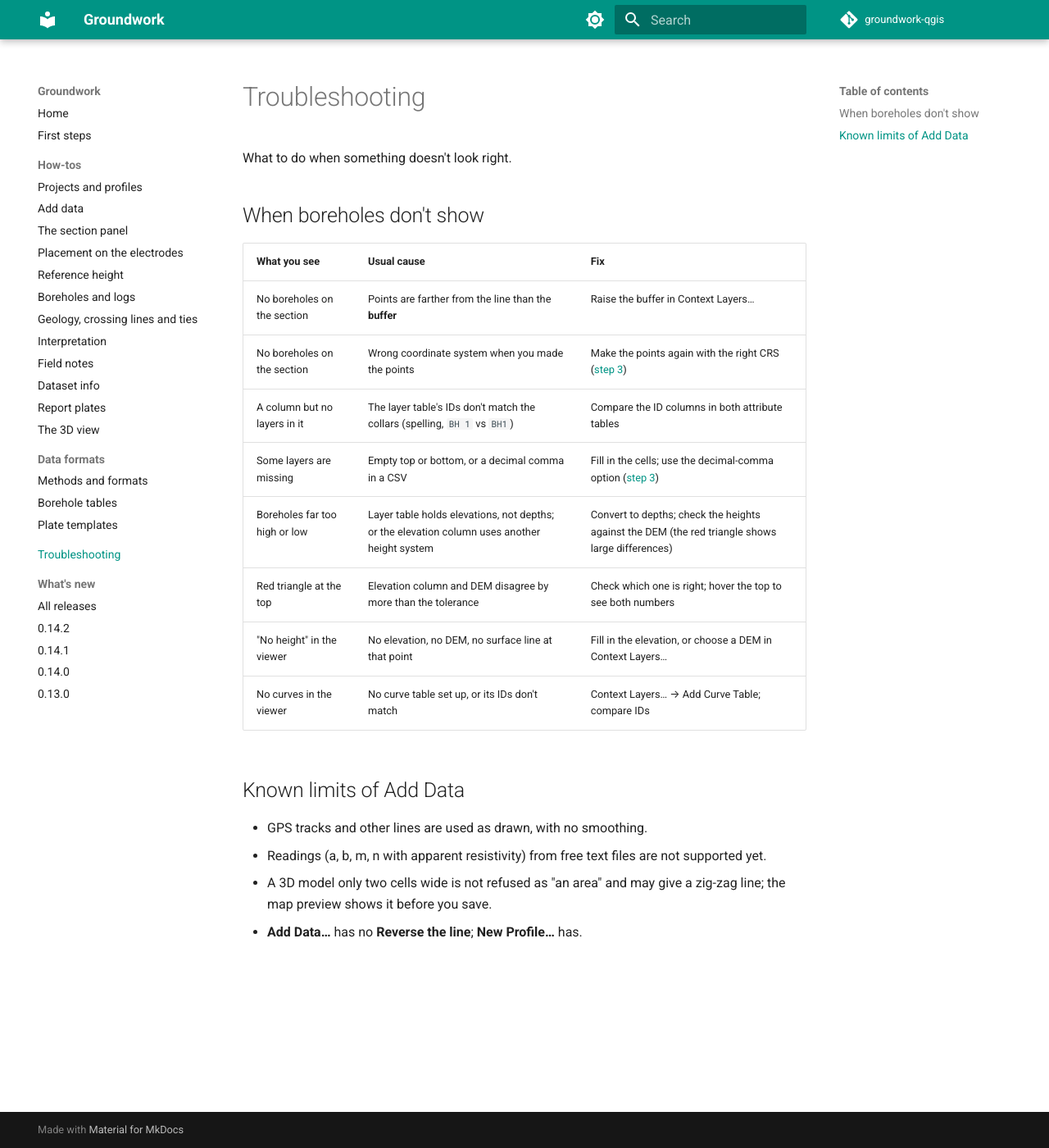
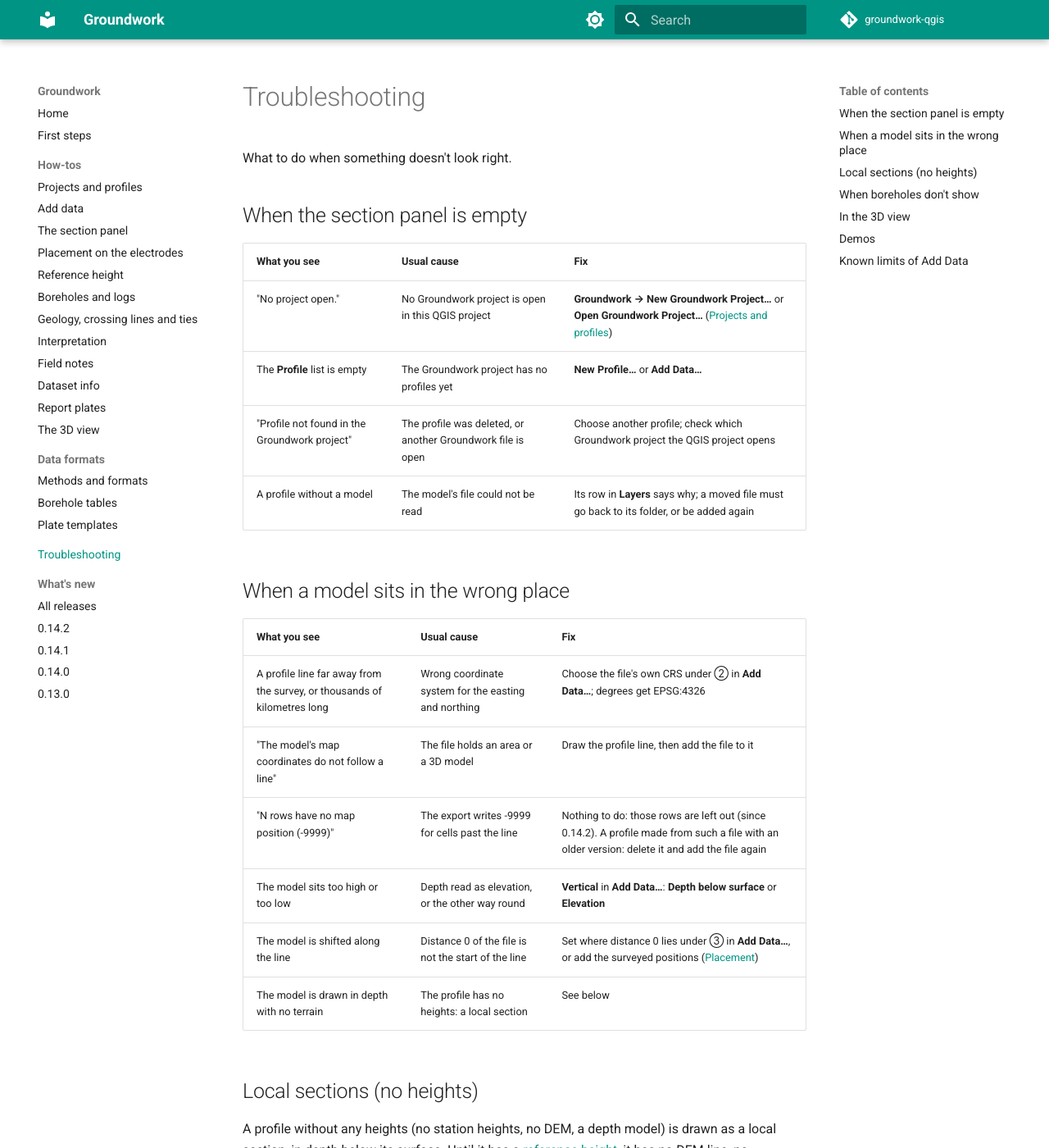
Before and after one commit to SebBenJamin/groundwork-qgis, an MkDocs documentation site: the page built from docs/user/troubleshooting.md, in a window 1280 px wide and 1400 px high. Shown: the whole window at 82% size. Built offline with MkDocs 1.6.1 and Material for MkDocs 9.7.7, drawn with Linux system fonts in a browser that asks for light colours; comment, search, counter and statistics services are not loaded; some of the changed text lies outside the part shown.

Commit message:
docs: troubleshooting for empty panels, misplaced models, local sections, 3D and demos
The Gülpe state boreholes are a local copy since 0.14.0; only the geology
maps load from the web.

Co-Authored-By: Claude Opus 5.5 <noreply@anthropic.com>

```diff
--- a/docs/user/troubleshooting.md
+++ b/docs/user/troubleshooting.md
@@ -1,19 +1,65 @@
 # Troubleshooting
 
 What to do when something doesn't look right.
+
+## When the section panel is empty
+
+| What you see | Usual cause | Fix |
+|---|---|---|
+| "No project open." | No Groundwork project is open in this QGIS project | **Groundwork → New Groundwork Project…** or **Open Groundwork Project…** ([Projects and profiles](howto/projects-and-profiles.md)) |
+| The **Profile** list is empty | The Groundwork project has no profiles yet | **New Profile…** or **Add Data…** |
+| "Profile not found in the Groundwork project" | The profile was deleted, or another Groundwork file is open | Choose another profile; check which Groundwork project the QGIS project opens |
+| A profile without a model | The model's file could not be read | Its row in **Layers** says why; a moved file must go back to its folder, or be added again |
+
+## When a model sits in the wrong place
+
+| What you see | Usual cause | Fix |
+|---|---|---|
+| A profile line far away from the survey, or thousands of kilometres long | Wrong coordinate system for the easting and northing | Choose the file's own CRS under ② in **Add Data…**; degrees get EPSG:4326 |
+| "The model's map coordinates do not follow a line" | The file holds an area or a 3D model | Draw the profile line, then add the file to it |
+| "N rows have no map position (-9999)" | The export writes -9999 for cells past the line | Nothing to do: those rows are left out (since 0.14.2). A profile made from such a file with an older version: delete it and add the file again |
+| The model sits too high or too low | Depth read as elevation, or the other way round | **Vertical** in **Add Data…**: **Depth below surface** or **Elevation** |
+| The model is shifted along the line | Distance 0 of the file is not the start of the line | Set where distance 0 lies under ③ in **Add Data…**, or add the surveyed positions ([Placement](howto/placement.md)) |
+| The model is drawn in depth with no terrain | The profile has no heights: a local section | See below |
+
+## Local sections (no heights)
+
+A profile without any heights (no station heights, no DEM, a depth model) is drawn as a local
+section, in depth below its surface. Until it has a [reference height](howto/reference-height.md),
+it has no DEM line, no boreholes, no ties with other profiles, no interpretation export and no
+3D view. **Reference Height…** next to **Topography** lifts it to real heights with one height
+at one place.
 
 ## When boreholes don't show
 
 | What you see | Usual cause | Fix |
 |---|---|---|
-| No boreholes on the section | Points are farther from the line than the **buffer** | Raise the buffer in Context Layers… |
+| No boreholes on the section | Points are farther from the line than the **Search distance from the line** | Raise it in **Context Layers…** |
 | No boreholes on the section | Wrong coordinate system when you made the points | Make the points again with the right CRS ([step 3](howto/boreholes.md#into-qgis-step-by-step)) |
+| No boreholes on the section | Hidden in this section | Right-click the section → **Show Hidden Boreholes** |
 | A column but no layers in it | The layer table's IDs don't match the collars (spelling, `BH 1` vs `BH1`) | Compare the ID columns in both attribute tables |
 | Some layers are missing | Empty top or bottom, or a decimal comma in a CSV | Fill in the cells; use the decimal-comma option ([step 3](howto/boreholes.md#into-qgis-step-by-step)) |
 | Boreholes far too high or low | Layer table holds elevations, not depths; or the elevation column uses another height system | Convert to depths; check the heights against the DEM (the red triangle shows large differences) |
 | Red triangle at the top | Elevation column and DEM disagree by more than the tolerance | Check which one is right; hover the top to see both numbers |
-| "No height" in the viewer | No elevation, no DEM, no surface line at that point | Fill in the elevation, or choose a DEM in Context Layers… |
-| No curves in the viewer | No curve table set up, or its IDs don't match | Context Layers… → Add Curve Table; compare IDs |
+| "No height" in the viewer | No elevation, no DEM, no surface line at that point | Fill in the elevation, or choose a DEM in **Context Layers…** |
+| No curves in the viewer | No curve table set up, or its IDs don't match | **Context Layers… → Add Curve Table**; compare IDs |
+
+## In the 3D view
+
+| What you see | Usual cause | Fix |
+|---|---|---|
+| Nothing of Groundwork in 3D | Nothing is shown until you ask | **Groundwork → Show in 3D…**, tick, **Apply** |
+| A profile is greyed out in **Show in 3D…** | A local section | Give it a [reference height](howto/reference-height.md) |
+| A curtain hides under the terrain | The terrain is on and the model lies below it | Switch the terrain off, or **Cut 3D View Along Profile** with the section panel's **3D** button |
+| The 3D view turns white or hangs | A large web layer (WFS) loads for the 3D view | Switch such layers off while you use the 3D view, or save a local copy (right-click → **Export → Save Features As…**) |
+
+## Demos
+
+| What you see | Usual cause | Fix |
+|---|---|---|
+| No aerial image or background map | No internet connection | The demos load them from the web; the sections work without |
+| Gülpe: no geology map and no geology strips on the section | The state's geology web services (WFS) are down or slow | Try later; the model, cores and state boreholes still show |
+| A demo looks different from the pictures | It was changed while you tried it | Unzip the demo again into a new folder |
 
 ## Known limits of Add Data
 
```
Also changed, not shown: README.md (+3 -3 lines), docs/index.md (+1 -1 lines), docs/user/first-steps.md (+1 -1 lines).
